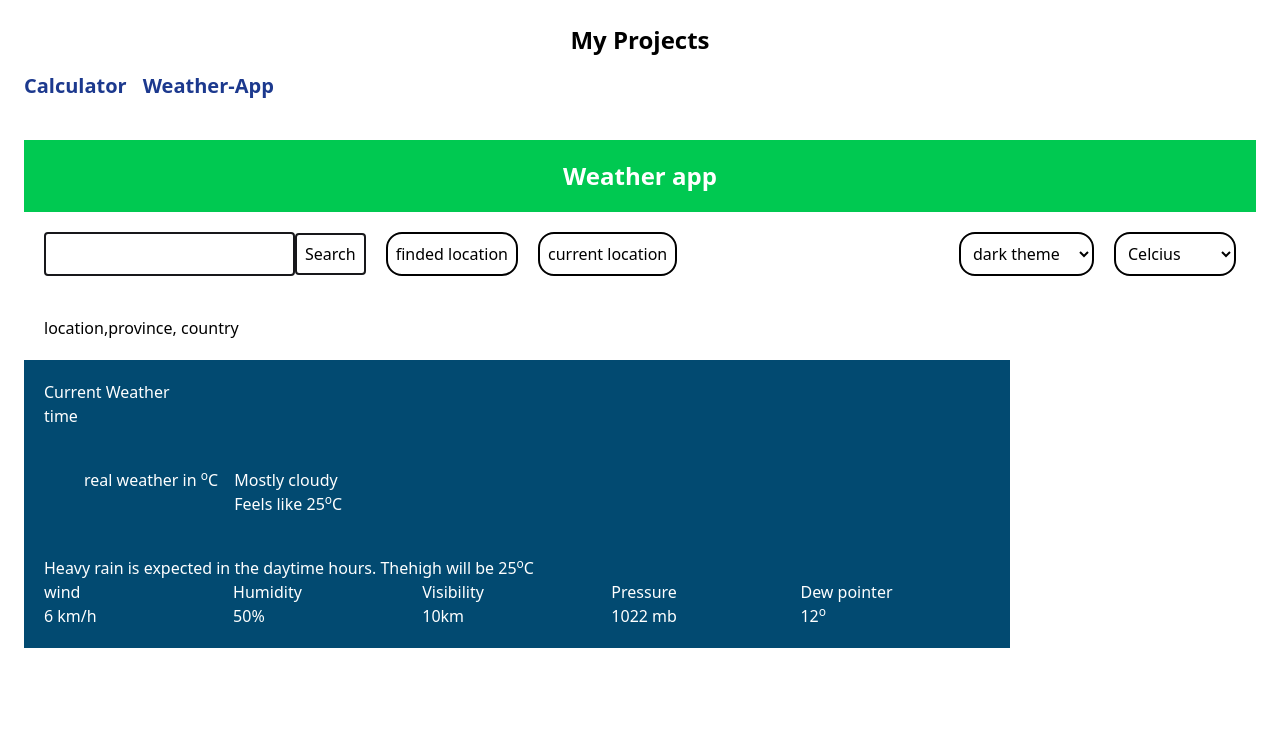
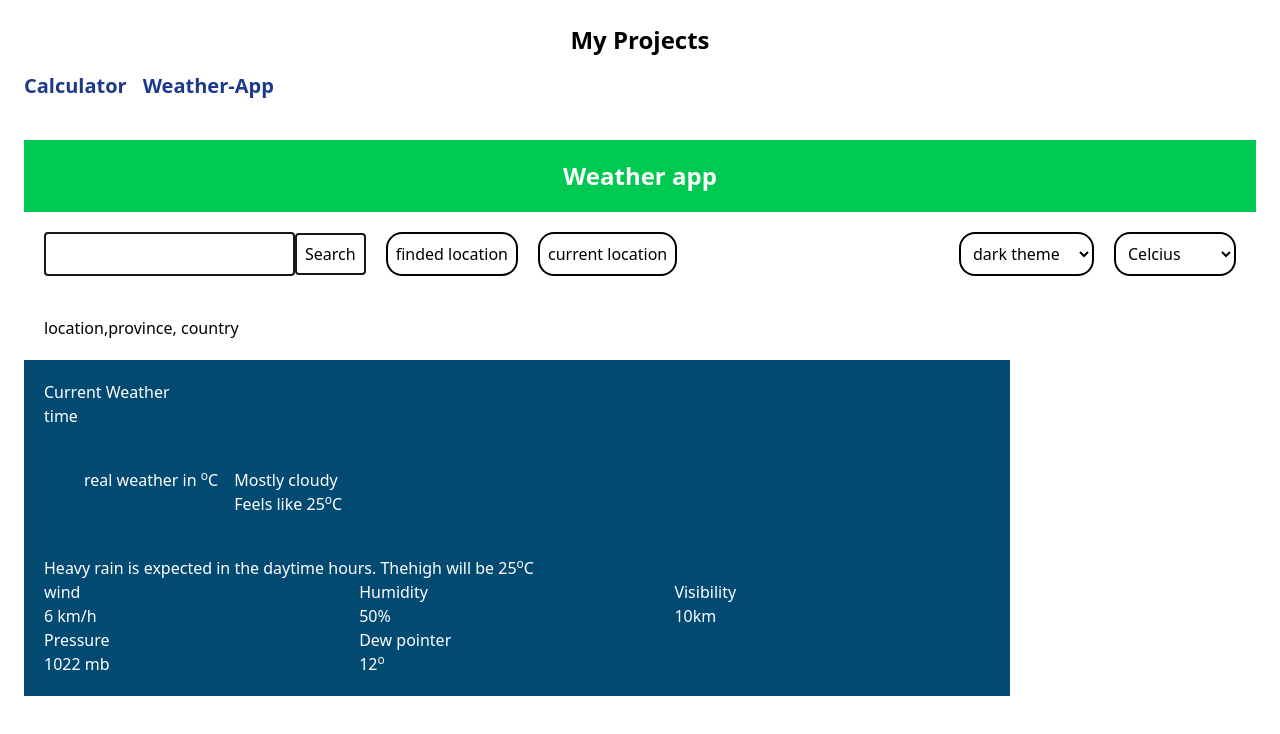
Before and after one commit to Olivier-Masabo/Frontend-Mini-Project, a React (Vite) app in the folder Frontend-Project/: page /weather in a window 1280 px wide. Shown: the top 734 px of the page. Built offline with nearby package versions, Linux system fonts and the light colour scheme.

Commit message:
making small changes

```diff
--- a/Frontend-Project/src/Weather.jsx
+++ b/Frontend-Project/src/Weather.jsx
@@ -40,7 +40,7 @@
       </div>
      </div>
       <h2>Heavy rain is expected in the daytime hours. Thehigh will be 25<sup>o</sup>C</h2>
-      <div className="grid grid-cols-5">
+      <div className="grid grid-cols-5 md:grid-cols-3">
         <div>
           <h3>wind</h3>
           <p>6 km/h</p>
```
